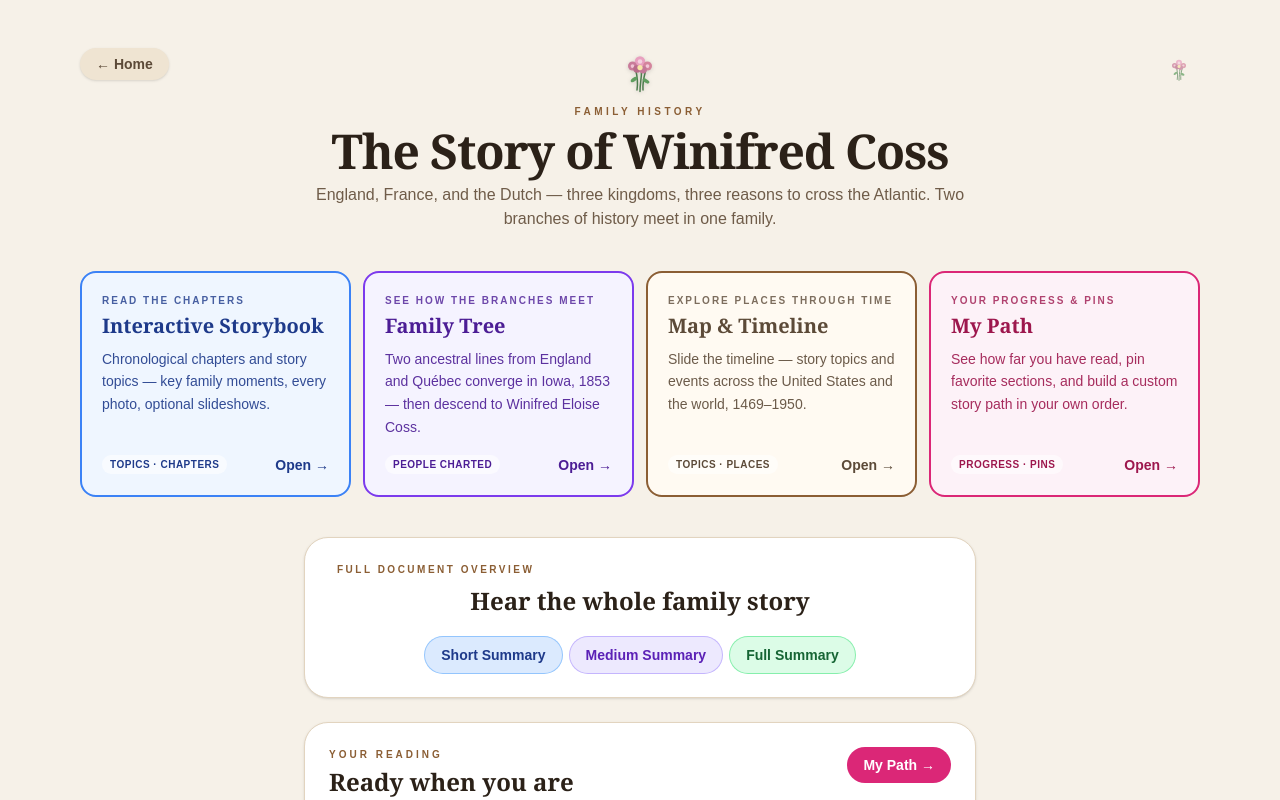
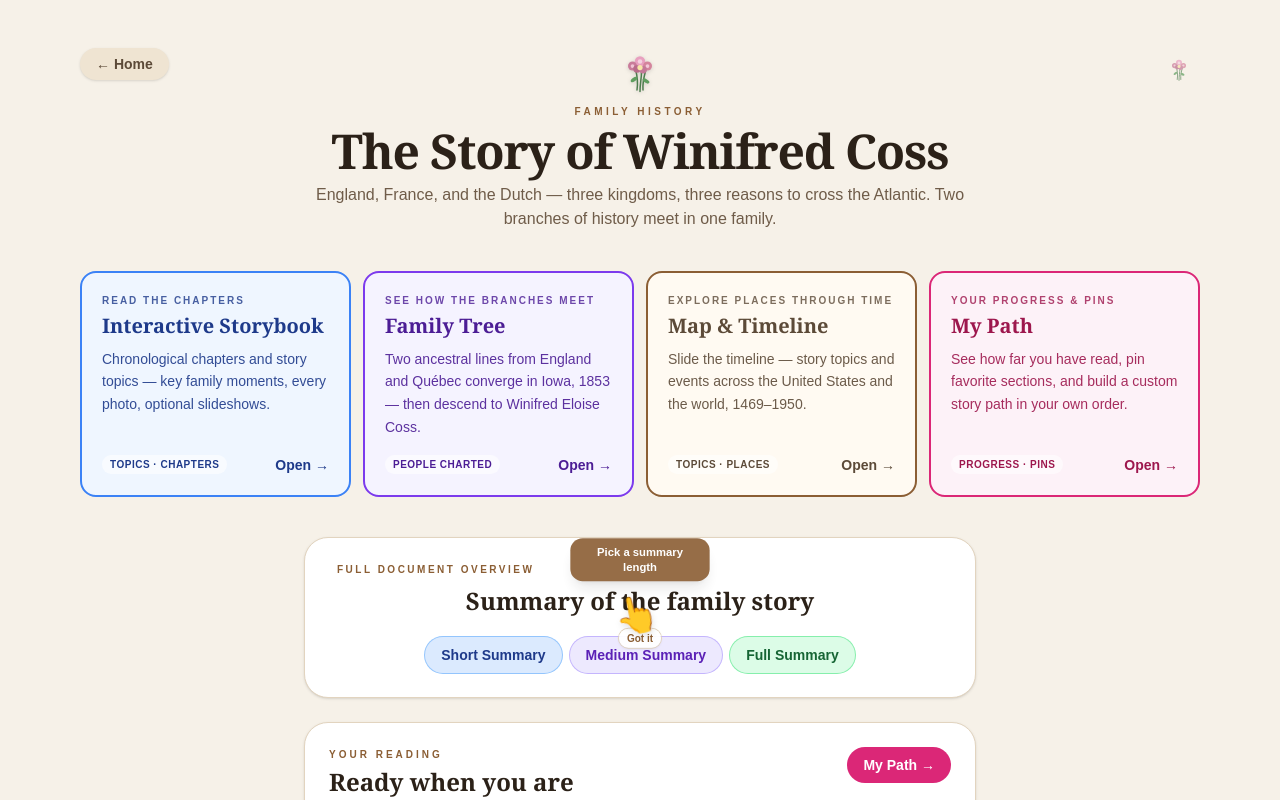
Before and after one commit to Coachjohnepop/Popham_family, a Next.js app: page / in a window 1280 px wide. Shown: the top 800 px of the page. Built offline with nearby package versions, Linux system fonts and the light colour scheme.

Commit message:
Rename family summary, add guide fingers, default voice for overviews
Retitle overview to Summary of the family story; show bouncing finger
coaches on the summary buttons and voice dial; play overviews with Edmund.

```diff
--- /dev/null
+++ b/components/GuidedFingerCoach.tsx
@@ -0,0 +1,49 @@
+"use client";
+
+type GuidedFingerCoachProps = {
+  label: string;
+  /** Placement relative to the target */
+  placement?: "right" | "above" | "below-left";
+  className?: string;
+  onDismiss?: () => void;
+  dismissLabel?: string;
+};
+
+/**
+ * Bouncing finger + tip bubble for guided learning.
+ * Parent should be `relative` (or use placement classes that work with the layout).
+ */
+export default function GuidedFingerCoach({
+  label,
+  placement = "right",
+  className = "",
+  onDismiss,
+  dismissLabel = "Got it",
+}: GuidedFingerCoachProps) {
+  const position =
+    placement === "above"
+      ? "absolute left-1/2 top-0 z-30 flex -translate-x-1/2 -translate-y-[90%] flex-col items-center"
+      : placement === "below-left"
+        ? "absolute bottom-0 left-2 z-30 flex translate-y-[105%] flex-col items-start"
+        : "absolute -right-1 top-1/2 z-30 flex -translate-y-1/2 translate-x-[10%] flex-col items-center sm:translate-x-[30%]";
+
+  return (
+    <div className={`${position} ${className}`} role="status">
+      <div className="voice-coach-bubble mb-1 max-w-[8.5rem] rounded-xl bg-[#8b5e34] px-2.5 py-1.5 text-center text-[10px] font-semibold leading-snug text-white shadow-lg sm:text-[11px]">
+        {label}
+      </div>
+      <span className="voice-coach-finger text-3xl drop-shadow-md sm:text-4xl" aria-hidden>
+        {"\u{1F446}"}
+      </span>
+      {onDismiss ? (
+        <button
+          type="button"
+          onClick={onDismiss}
+          className="pointer-events-auto mt-1 rounded-full bg-white/95 px-2 py-0.5 text-[10px] font-semibold text-[#8b5e34] shadow ring-1 ring-[#e2d4bf] hover:bg-[#fffaf2]"
+        >
+          {dismissLabel}
+        </button>
+      ) : null}
+    </div>
+  );
+}
--- a/components/NarratorVoiceDial.tsx
+++ b/components/NarratorVoiceDial.tsx
@@ -1,6 +1,7 @@
 "use client";
 
 import { useCallback, useEffect, useId, useState } from "react";
+import GuidedFingerCoach from "@/components/GuidedFingerCoach";
 import {
   DEFAULT_STORY_VOICE_ID,
   loadStoredStoryVoiceId,
@@ -127,7 +128,7 @@ export default function NarratorVoiceDial({
   const cy = size / 2;
 
   const shellClass =
-    "relative rounded-2xl border border-[#e2d4bf] bg-white p-3 shadow-sm sm:p-4 " +
+    "relative overflow-visible rounded-2xl border border-[#e2d4bf] bg-white p-3 shadow-sm sm:p-4 " +
     className;
   const skeletonClass =
     "rounded-2xl border border-[#e2d4bf] bg-white p-3 shadow-sm opacity-80 " +
@@ -159,23 +160,17 @@ export default function NarratorVoiceDial({
         </p>
       </div>
 
-      <div className="relative mx-auto mt-2 flex w-fit items-start justify-center">
+      <div className="relative mx-auto mt-3 mb-2 flex min-h-[7.5rem] w-fit items-center justify-center overflow-visible px-10 sm:px-14">
         {showCoach ? (
-          <div
-            className="pointer-events-none absolute -right-1 top-2 z-20 flex flex-col items-center sm:-right-4 sm:top-4"
-            aria-hidden="true"
-          >
-            <div className="voice-coach-bubble mb-0.5 max-w-[6.5rem] rounded-xl bg-[#8b5e34] px-2 py-1 text-center text-[9px] font-semibold leading-snug text-white shadow-md">
-              Tap a voice
-            </div>
-            <span className="voice-coach-finger text-xl drop-shadow-md" role="img">
-              {"\u{1F446}"}
-            </span>
-          </div>
+          <GuidedFingerCoach
+            label="Tap a voice on the dial"
+            placement="right"
+            onDismiss={dismissCoach}
+          />
         ) : null}
 
         <div
-          className="relative shrink-0"
+          className="relative shrink-0 overflow-visible"
           style={{ width: size, height: size }}
           role="radiogroup"
           aria-label="Story narrator voice"
@@ -304,18 +299,6 @@ export default function NarratorVoiceDial({
 
       <p className="mt-2 text-center text-[10px] text-[#6f5c49]">{selected.blurb}</p>
 
-      {showCoach ? (
-        <div className="mt-1.5 flex justify-center">
-          <button
-            type="button"
-            onClick={dismissCoach}
-            className="text-[10px] font-medium text-[#8b5e34] underline-offset-2 hover:underline"
-          >
-            Got it
-          </button>
-        </div>
-      ) : null}
-
       {previewing ? (
         <div className="mt-1 flex justify-center">
           <button
--- a/components/StoryIndexView.tsx
+++ b/components/StoryIndexView.tsx
@@ -19,8 +19,10 @@ export default function StoryIndexView() {
       <StorySidebar />
 
       <div className="space-y-6">
-        {/* Voice selection first on Interactive Storybook */}
-        <NarratorVoiceDial variant="story" />
+        {/* Voice selection first on Interactive Storybook (overflow so coach finger is visible) */}
+        <div className="overflow-visible">
+          <NarratorVoiceDial variant="story" />
+        </div>
 
         <ReadingProgressCard />
 
--- a/components/StoryOverviewSummaries.tsx
+++ b/components/StoryOverviewSummaries.tsx
@@ -1,6 +1,7 @@
 "use client";
 
 import { useEffect, useRef, useState } from "react";
+import GuidedFingerCoach from "@/components/GuidedFingerCoach";
 import {
   getOverviewIntro,
   getOverviewSummary,
@@ -8,6 +9,11 @@ import {
   type OverviewDepth,
 } from "@/lib/winifred-overview";
 import { speakText, type SpeakController, type SpeakState } from "@/lib/speak-text";
+import {
+  DEFAULT_STORY_VOICE_ID,
+  loadSummaryCoachSeen,
+  saveSummaryCoachSeen,
+} from "@/lib/story-voices";
 
 const BUTTON_STYLES: Record<OverviewDepth, string> = {
   short: "bg-[#dbeafe] text-[#1e3a8a] ring-[#93c5fd] hover:bg-[#bfdbfe]",
@@ -30,7 +36,19 @@ export default function StoryOverviewSummaries({
 }: StoryOverviewSummariesProps) {
   const [activeDepth, setActiveDepth] = useState<OverviewDepth | null>(null);
   const [speechState, setSpeechState] = useState<SpeakState>("idle");
+  const [showCoach, setShowCoach] = useState(false);
+  const [mounted, setMounted] = useState(false);
   const controllerRef = useRef<SpeakController | null>(null);
+
+  useEffect(() => {
+    setMounted(true);
+    setShowCoach(!loadSummaryCoachSeen());
+  }, []);
+
+  function dismissCoach() {
+    setShowCoach(false);
+    saveSummaryCoachSeen();
+  }
 
   function stopReading() {
     controllerRef.current?.stop();
@@ -40,6 +58,7 @@ export default function StoryOverviewSummaries({
   }
 
   async function playSummary(depth: OverviewDepth) {
+    dismissCoach();
     if (activeDepth === depth && (speechState === "speaking" || speechState === "loading")) {
       stopReading();
       return;
@@ -52,7 +71,10 @@ export default function StoryOverviewSummaries({
     const summary = getOverviewSummary(depth);
     const script = `${getOverviewIntro(depth)}${summary.spoken}`;
 
-    const controller = await speakText(script, {
+    // Always use default storyteller voice (Edmund) for overview summaries
+    const controller = await speakText(
+      script,
+      {
         onLoading: () => setSpeechState("loading"),
         onSpeaking: () => setSpeechState("speaking"),
         onPaused: () => setSpeechState("paused"),
@@ -60,7 +82,9 @@ export default function StoryOverviewSummaries({
           setSpeechState("idle");
           setActiveDepth(null);
         },
-    });
+      },
+      { voiceId: DEFAULT_STORY_VOICE_ID },
+    );
 
     controllerRef.current = controller;
   }
@@ -73,8 +97,8 @@ export default function StoryOverviewSummaries({
     <section
       className={
         isLanding
-          ? "w-full rounded-3xl border border-[#e2d4bf] bg-white px-5 py-6 shadow-sm sm:px-8"
-          : "mt-4"
+          ? "relative w-full overflow-visible rounded-3xl border border-[#e2d4bf] bg-white px-5 py-6 shadow-sm sm:px-8"
+          : "relative mt-4 overflow-visible"
       }
       aria-labelledby={isLanding ? "document-overview-heading" : undefined}
     >
@@ -87,17 +111,28 @@ export default function StoryOverviewSummaries({
             id="document-overview-heading"
             className="mt-2 text-center font-serif text-xl font-semibold text-[#2b2118] sm:text-2xl"
           >
-            Hear the whole family story
+            Summary of the family story
           </h2>
         </>
       ) : (
         <p className="text-[10px] font-semibold uppercase tracking-[0.2em] text-[#8b5e34]">
-          Hear the overview
+          Summary of the family story
         </p>
       )}
+
       <div
-        className={`flex flex-wrap justify-center gap-2 ${isLanding ? "mt-5" : "mt-2"}`}
+        className={`relative flex flex-wrap justify-center gap-2 overflow-visible ${
+          isLanding ? "mt-5" : "mt-2"
+        }`}
       >
+        {mounted && showCoach ? (
+          <GuidedFingerCoach
+            label="Pick a summary length"
+            placement="above"
+            onDismiss={dismissCoach}
+          />
+        ) : null}
+
         {OVERVIEW_DEPTHS.map((depth) => {
           const summary = getOverviewSummary(depth);
           const isActive = activeDepth === depth;
@@ -122,6 +157,7 @@ export default function StoryOverviewSummaries({
           );
         })}
       </div>
+
       {activeDepth && speechState === "paused" && (
         <div className={isLanding ? "mt-3 text-center" : "mt-2"}>
           <button
--- a/lib/story-voices.ts
+++ b/lib/story-voices.ts
@@ -50,7 +50,9 @@ export const STORY_VOICES: readonly StoryVoice[] = [
 export const DEFAULT_STORY_VOICE_ID = "edmund";
 
 const STORAGE_KEY = "coss-story-narrator-voice";
-const COACH_SEEN_KEY = "coss-story-voice-dial-coach-seen";
+/** Bump suffix when coach UX changes so users see the tip again. */
+const COACH_SEEN_KEY = "coss-story-voice-dial-coach-seen-v2";
+const SUMMARY_COACH_SEEN_KEY = "coss-summary-coach-seen-v1";
 
 export function getStoryVoice(id: string | null | undefined): StoryVoice {
   const found = STORY_VOICES.find((v) => v.id === id);
@@ -115,6 +117,24 @@ export function saveVoiceDialCoachSeen(): void {
   }
 }
 
+export function loadSummaryCoachSeen(): boolean {
+  if (typeof window === "undefined") return true;
+  try {
+    return window.localStorage.getItem(SUMMARY_COACH_SEEN_KEY) === "1";
+  } catch {
+    return true;
+  }
+}
+
+export function saveSummaryCoachSeen(): void {
+  if (typeof window === "undefined") return;
+  try {
+    window.localStorage.setItem(SUMMARY_COACH_SEEN_KEY, "1");
+  } catch {
+    /* private mode */
+  }
+}
+
 /** Sample line for optional preview when the user turns the dial. */
 export const VOICE_PREVIEW_LINE =
   "Hello — this is your story narrator. I'll read Winifred's family history in a warm, unhurried voice.";
```
Lines whose indentation alone changed are shown as unchanged.
